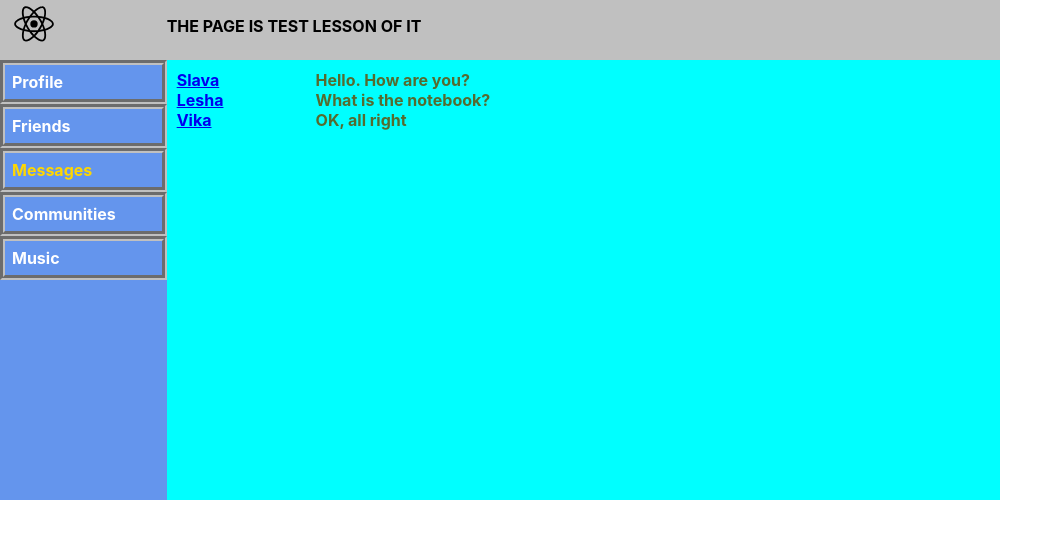
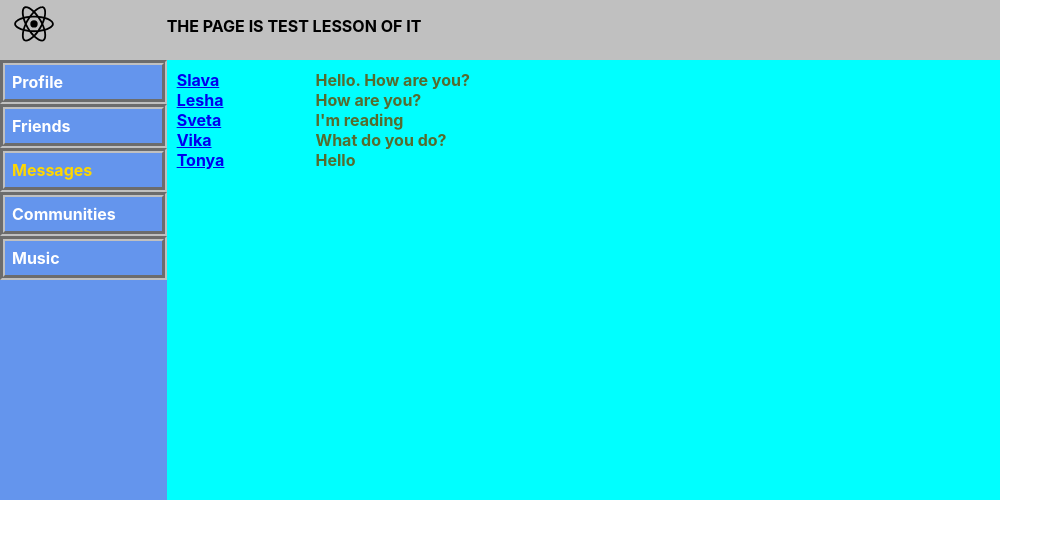
Before and after one commit to slava24kozlov/it-kamasutra-react, a React (Create React App) app: page /messages in a window 1280 px wide. Shown: the top 538 px of the page, without its empty margins (0-1063 px from the left). Built offline with nearby package versions, Linux system fonts and the light colour scheme.

Commit message:
lesson twenty five

```diff
--- a/src/components/Messages/Messages.jsx
+++ b/src/components/Messages/Messages.jsx
@@ -2,31 +2,46 @@ import React from 'react';
 import m from './Messages.module.css';
 import {NavLink} from "react-router-dom";
 
+let dialogData = [
+    {id: 1, name: "Slava"},
+    {id: 2, name: "Lesha"},
+    {id: 2, name: "Sveta"},
+    {id: 2, name: "Vika"},
+    {id: 2, name: "Tonya"}
+]
+
+let messageData = [
+    {message: "Hello. How are you?"},
+    {message: "How are you?"},
+    {message: "I'm reading"},
+    {message: "What do you do?"},
+    {message: "Hello"}
+]
+
 const Dialog = (props) => {
     let path = '/messages/' + props.id;
-    return <div className={m.dialog + m.active}>
+    return <div className={m.dialog}>
         <NavLink to={path}> {props.name} </NavLink>
     </div>
 }
 
 const Message = (props) => {
-    return <div className={m.message}>
+    return <div>
         {props.message}
     </div>
 }
+
+let dialogElement = dialogData.map(d => <Dialog id={d.id} name={d.name}/>);
+let messageElement = messageData.map(e => <Message message={e.message}/>);
 
 const Messages = (props) => {
     return (
         <div className={m.main}>
             <div className={m.dialogs}>
-                <Dialog id="1" name="Slava"/>
-                <Dialog id="2" name="Lesha"/>
-                <Dialog id="3" name="Vika"/>
+                {dialogElement}
             </div>
             <div className={m.messages}>
-                <Message message="Hello. How are you?"/>
-                <Message message="What is the notebook?"/>
-                <Message message="OK, all right"/>
+                {messageElement}
             </div>
         </div>
     );
--- a/src/components/Messages/Messages.module.css
+++ b/src/components/Messages/Messages.module.css
@@ -9,14 +9,10 @@
     padding: 10px;
 }
 
-.dialog .active {
+.dialog.a.active{
     color: gold;
 }
 
 .messages {
     padding: 10px;
 }
-
-.messages .message {
-
-}
--- a/src/components/Navbar/Navbar.jsx
+++ b/src/components/Navbar/Navbar.jsx
@@ -15,10 +15,10 @@ const Navbar = () => {
                 <NavLink to='/messages' activeClassName={n.active}>Messages</NavLink>
             </div>
             <div className={n.item}>
-                <NavLink to='communities' activeClassName={n.active}>Communities</NavLink>
+                <NavLink to='/communities' activeClassName={n.active}>Communities</NavLink>
             </div>
             <div className={n.item}>
-                <NavLink to='music' activeClassName={n.active}>Music</NavLink>
+                <NavLink to='/music' activeClassName={n.active}>Music</NavLink>
             </div>
         </nav>
     );
--- a/src/components/Profile/Posts/MyPosts.jsx
+++ b/src/components/Profile/Posts/MyPosts.jsx
@@ -2,18 +2,28 @@ import React from 'react';
 import p from './MyPosts.module.css';
 import Post from './post/Post';
 
+let postData = [
+    {message: "This is my first post", author: "Slava Nelson", like: "23"},
+    {message: "My favorite actor is Will Smith", author: "Vlad Lenon", like: "5"}
+]
+
+
+let postElement = postData.map
+    (el => <Post message={el.message} autor={el.author} like={el.like}/>)
+
 const MyPosts = () => {
     return (
         <div className={p.main}>
+            <h3>My posts</h3>
             <div>
-                My posts
+                <textarea>enter post</textarea>
             </div>
             <div>
-                <textarea>enter post</textarea>
                 <button>Add post</button>
             </div>
-            <Post messanger="This is my first post" autor="Slava Nelson" countLike="23"/>
-            <Post messanger="My favorite actor is Will Smith" autor="Vlad Lenon" countLike="1"/>
+            <div className={p.post}>
+                {postElement}
+            </div>
         </div>
     );
 };
--- a/src/components/Profile/Posts/MyPosts.module.css
+++ b/src/components/Profile/Posts/MyPosts.module.css
@@ -1,3 +1,7 @@
 .main {
+    padding: 10px;
+}
 
+.post {
+    border: 2px groove burlywood;
 }
--- a/src/components/Profile/Posts/post/Post.jsx
+++ b/src/components/Profile/Posts/post/Post.jsx
@@ -7,10 +7,10 @@ const Post = (props) => {
             <div className={p.item}>
                 <img src="https://cdn.pixabay.com/photo/2016/08/08/09/17/avatar-1577909_1280.png"
                      alt="image avatar"/>
-                <i>{props.messanger} || <small>{props.autor}</small></i>
+                <i>{props.message} || <small>{props.autor}</small></i>
             </div>
             <span className={p.like}>
-                Like {props.countLike}
+                Like {props.like}
             </span>
         </div>
     );
```
